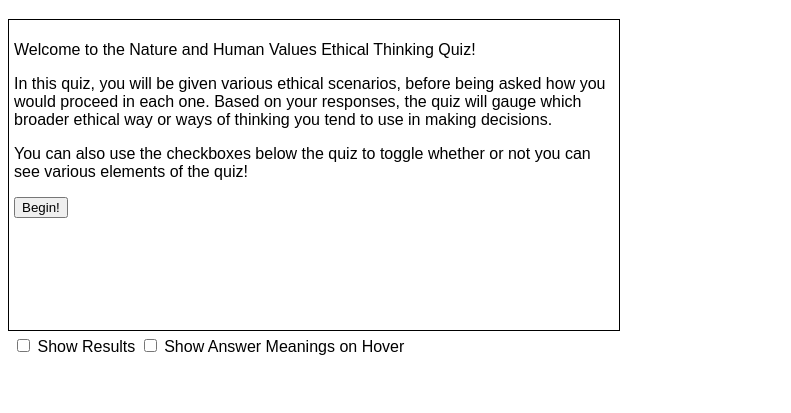
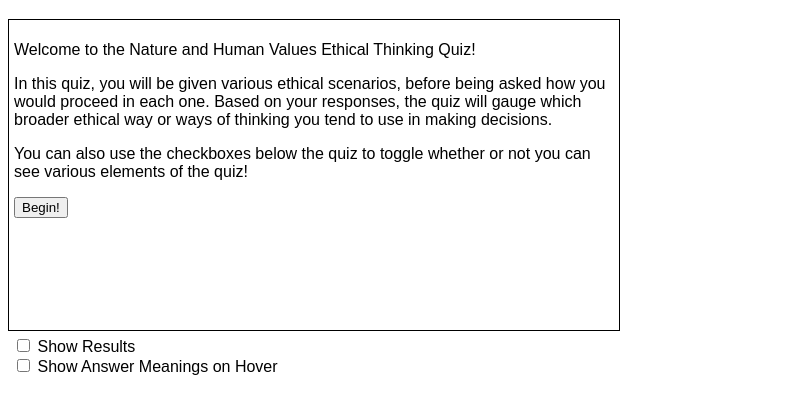
Before and after one commit to jclaver-mines/ethics-quiz, a plain HTML site: page index.html in a window 1280 px wide. Shown: the part 61-474 px from the top of the page, without its empty margins (0-791 px from the left). Drawn offline with Linux system fonts and the light colour scheme.

Commit message:
Small stylistic change to settings checkboxes

```diff
--- a/index.html
+++ b/index.html
@@ -45,7 +45,7 @@
 
     <div id="settings-container" class="margin">
       <input type="checkbox" id="setting-results">
-      <label for="setting-results">Show Results</label>
+      <label for="setting-results">Show Results</label> <br>
       <input type="checkbox" id="setting-tooltips">
       <label for="setting-tooltips">Show Answer Meanings on Hover</label>
     </div>
```
